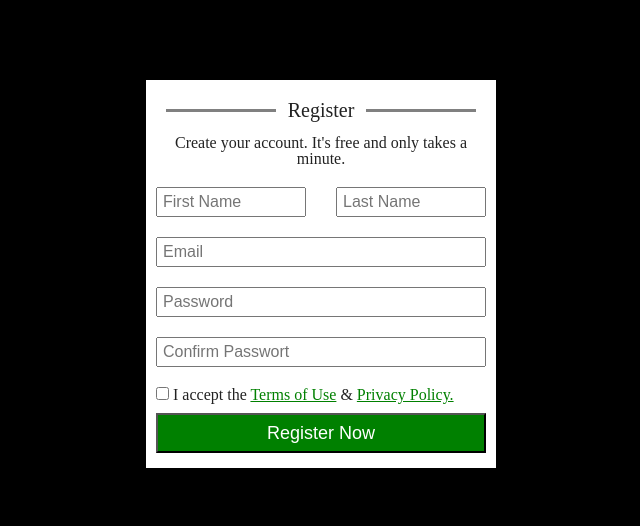
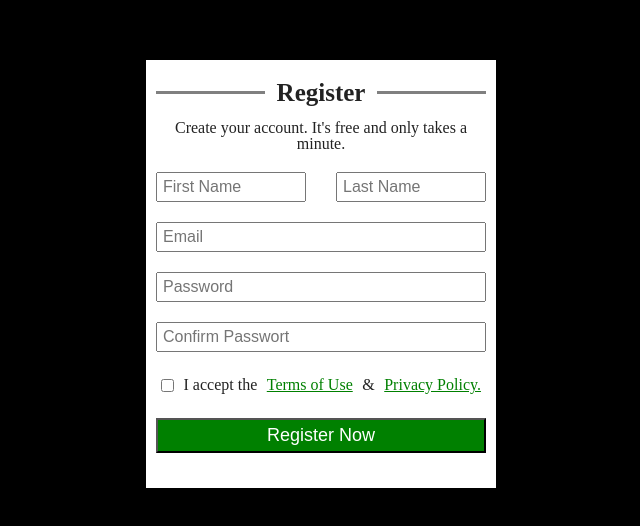
Before and after one commit to olpok3007/form-register, a plain HTML site: page index.html in a window 1280 px wide. Shown: the part 126-652 px from the top of the page, without its empty margins (319-959 px from the left). Drawn offline with Linux system fonts and the light colour scheme.

Commit message:
change tages

```diff
--- a/css/style.css
+++ b/css/style.css
@@ -8,35 +8,38 @@ body {
 
 .register {
   display: flex;
-  position: relative;
   flex-direction: column;
   align-items: center;
   width: 350px;
   padding: 5px;
   background-color: white;
-
 }
-.line{
+.header {
+  margin-top: 10px;
+  position: relative;
+}
+.line {
   display: flex;
+  justify-content: center;
   align-items: center;
   padding: 5px;
-  margin-top: 10px;
-  font-size: 20px;
-
+  font-size: 25px;
+  font-weight: 700;
 }
 .line::after {
   content: "";
   position: absolute;
-  right: 20px;
-  width: 110px;
+  right: 0;
+  margin: 0 5px;
+  width: 32%;
   border-top: 3px solid gray;
-
 }
 .line::before {
   content: "";
   position: absolute;
-  left:  20px;
-  width: 110px;
+  margin: 0 5px;
+  left: 0px;
+  width: 32%;
   border-top: 3px solid gray;
 }
 
@@ -46,41 +49,37 @@ body {
 }
 
 .text {
-  margin:  10px;
+  margin: 10px;
   text-align: center;
 }
 
 .wrapper {
-  padding: 10px;
-  background-color: white;
-
-
-  width: 350px;
   display: flex;
   flex-direction: column;
   justify-content: space-evenly;
-  align-items: stretch;
+  padding: 10px;
+  max-width: 5px 0;
+  background-color: white;
+  width: 350px;
 }
 
 .name {
   display: flex;
   justify-content: space-between;
   width: auto;
-  margin-bottom: 10px;
+  margin-bottom: 20px;
+  height: 30px;
 }
 
-.first_name,
-.last_name {
+.names {
   width: 150px;
   height: 30px;
   padding: 5px;
-  margin-bottom: 10px;
+  margin-bottom: 20px;
 }
 ._email,
 ._password,
 ._confirm {
-  display: flex;
-  margin-bottom: 10px;
 }
 .input,
 .email,
@@ -89,19 +88,24 @@ body {
   width: 100%;
   height: 30px;
   padding: 5px;
-  margin-bottom: 10px;
+  margin-bottom: 20px;
 }
 
-button {
-  height: 40px;
-  background-color: green;
-  color: white;
-  font-size: large;
-}
 .checked {
-  width: auto;
-  margin-bottom: 10px;
+  display: flex;
+  justify-content: space-between;
+  align-items: center;
+  margin-bottom: 20px;
+  padding: 5px;
 }
 a {
   color: green;
 }
+
+.btn {
+  padding: 5px;
+  background-color: green;
+  color: white;
+  font-size: large;
+  margin-bottom: 20px;
+}
--- a/index.html
+++ b/index.html
@@ -4,25 +4,25 @@
     <meta charset="UTF-8" />
     <meta http-equiv="X-UA-Compatible" content="IE=edge" />
     <meta name="viewport" content="width=device-width, initial-scale=1.0" />
-    <link rel="stylesheet" href="./css/reset.css">
+    <link rel="stylesheet" href="./css/reset.css" />
     <link rel="stylesheet" href="./css/style.css" />
     <title>Document</title>
   </head>
   <body>
     <div class="register">
+      <header class="header">
         <div class="line">
           <h1>Register</h1>
         </div>
         <p class="text">
           Create your account. It's free and only takes a minute.
         </p>
-
-
+      </header>
 
       <form method="get" class="wrapper">
         <label class="name">
           <input
-          class="first_name"
+            class="names first_name"
             type="text"
             placeholder="First Name"
             autofocus
@@ -32,7 +32,7 @@
             pattern="^[a-zA-Z][a-zA-Z0-9]{2,15}$"
           />
           <input
-          class="last_name"
+            class="names last_name"
             type="text"
             placeholder="Last Name"
             required
@@ -77,9 +77,9 @@
         <label class="checked">
           <input type="checkbox" required name="checked" />
           I accept the <a href="#">Terms of Use</a> &
-        <a href="#">Privacy Policy.</a>
+          <a class="href" href="#">Privacy Policy.</a>
         </label>
-      <button type="submit">Register Now</button>
+        <button class="btn" type="submit">Register Now</button>
       </form>
     </div>
   </body>
```
Lines whose indentation alone changed are shown as unchanged.
